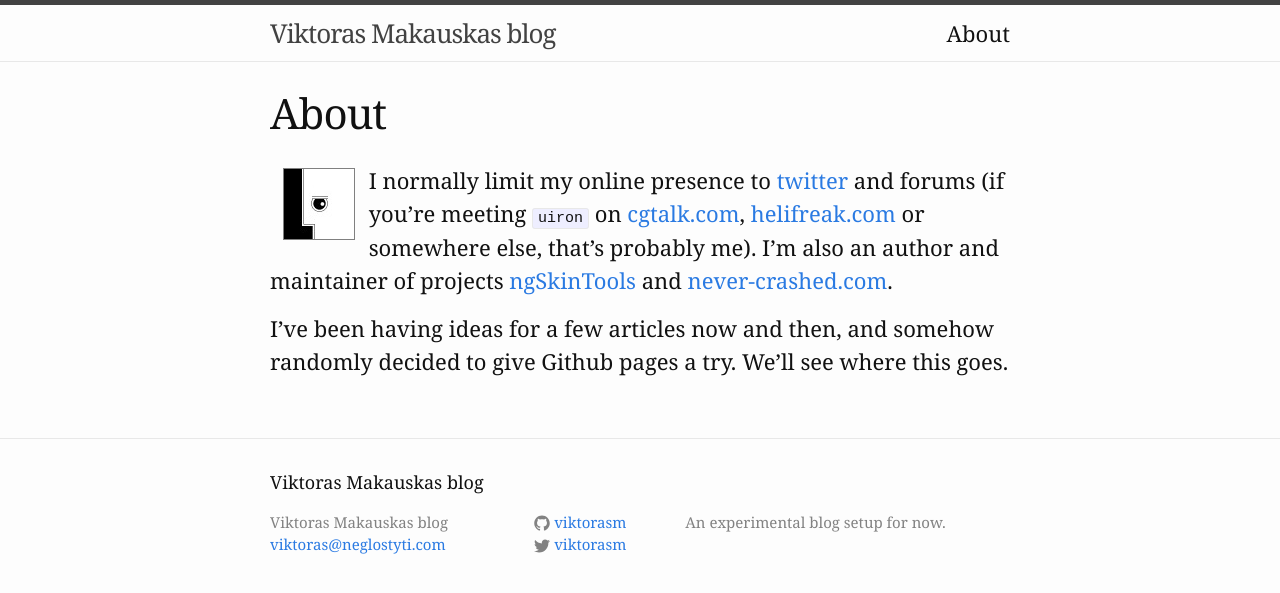
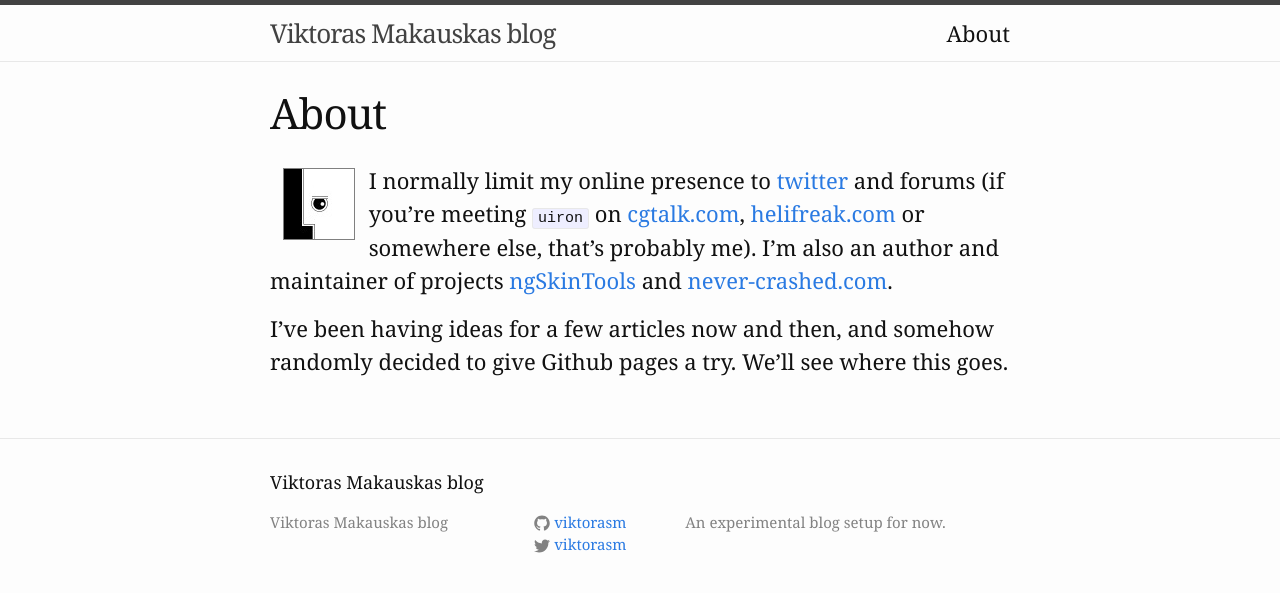
Before and after one commit to viktorasm/viktorasm.github.io, a Jekyll site: the page built from about.md, in a window 1280 px wide. Shown: the top 593 px of the page. Built offline with Jekyll 4.4.1, drawn with Linux system fonts in a browser that asks for light colours.

Commit message:
removed email from front page. oops :)

```diff
--- a/_config.yml
+++ b/_config.yml
@@ -1,6 +1,6 @@
 # Site settings
 title: Viktoras Makauskas blog
-email: viktoras@neglostyti.com
+email:
 description: > # this means to ignore newlines until "baseurl:"
   An experimental blog setup for now.
 baseurl: "" # the subpath of your site, e.g. /blog/
```
